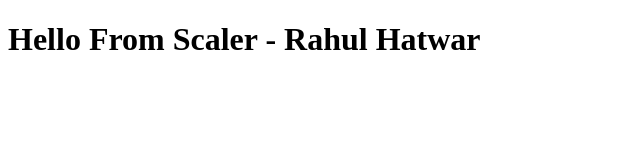
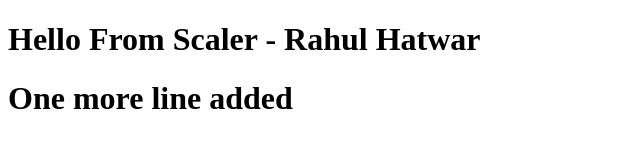
Before and after one commit to rahul0514/rahulh_8may_python_lld, a plain HTML site: page index.html in a window 1280 px wide. Shown: the whole page, without its empty margins (0-640 px from the left). Drawn offline with Linux system fonts and the light colour scheme.

Commit message:
one line added

```diff
--- a/index.html
+++ b/index.html
@@ -7,5 +7,7 @@
 <body>
 <h1>Hello From Scaler - Rahul Hatwar
 </h1>
+
+<h1>One more line added</h1>
 </body>
 </html>
```
